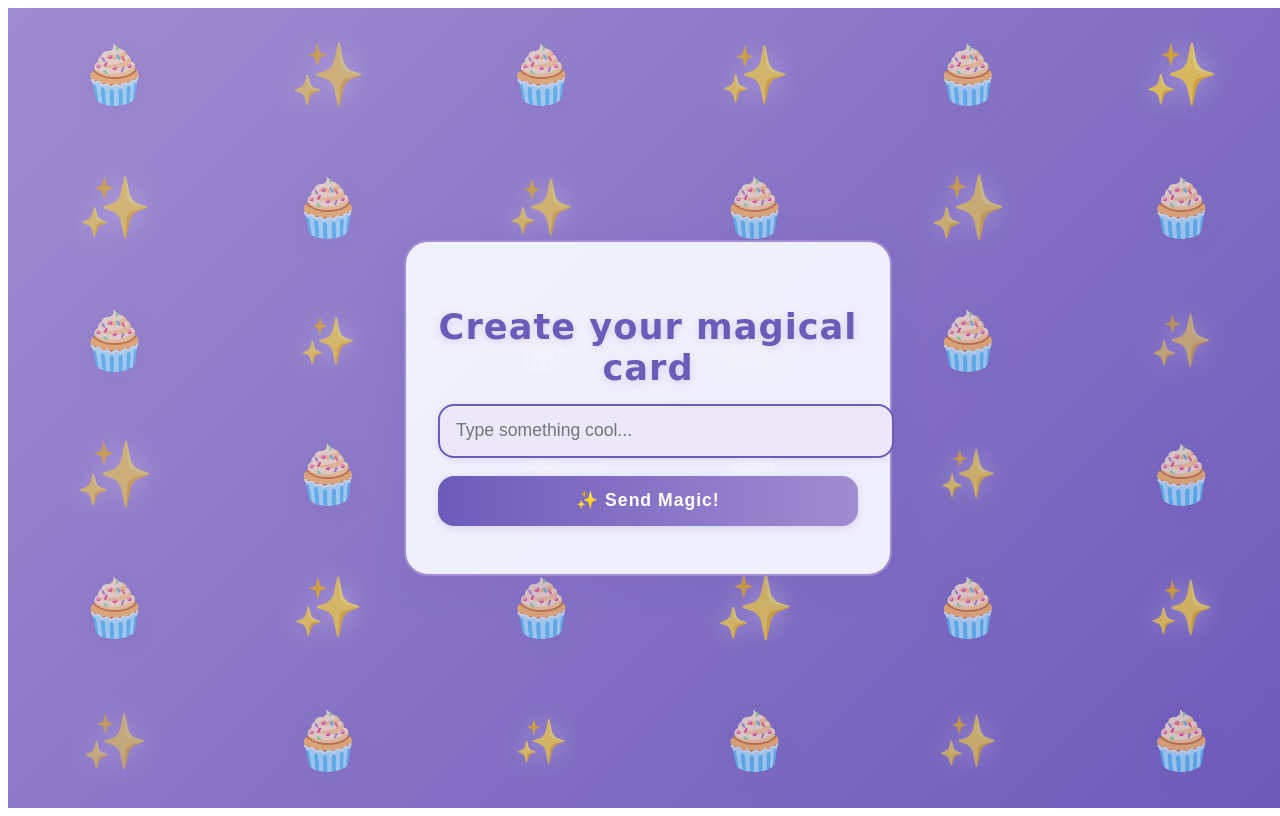
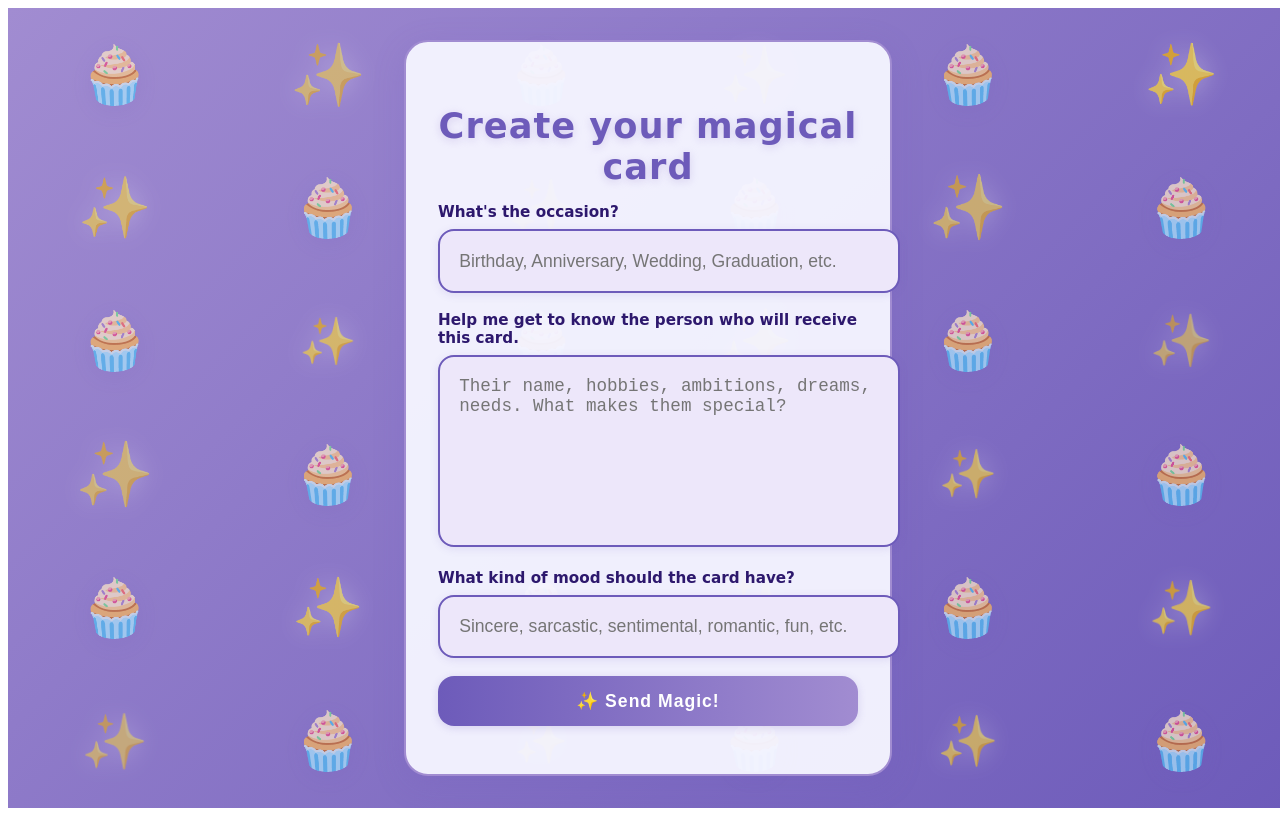
Before and after one commit to kerenkarvat/cards-fe, a React (Vite) app: page / in a window 1280 px wide. Built offline with nearby package versions, Linux system fonts and the light colour scheme.

Commit message:
feat: add basic fields to the card form

```diff
--- a/App.jsx
+++ b/App.jsx
@@ -6,6 +6,9 @@ import GeneratedImage from './GeneratedImage';
 
 function App() {
   const [text, setText] = useState('');
+  const [occasion, setOccasion] = useState('');
+  const [recipientInfo, setRecipientInfo] = useState('');
+  const [mood, setMood] = useState('');
   const [response, setResponse] = useState('');
   const [imageUrl, setImageUrl] = useState(null);
   const [cardId, setCardId] = useState(null);
@@ -23,7 +26,7 @@ function App() {
       const res = await fetch('http://localhost:3000/images', {
         method: 'POST',
         headers: { 'Content-Type': 'application/json' },
-        body: JSON.stringify({ text }),
+        body: JSON.stringify({ text, occasion, recipientInfo, mood }),
       });
       if (!res.ok) throw new Error('API error');
       const contentType = res.headers.get('content-type');
@@ -92,6 +95,12 @@ function App() {
         <CardForm
           text={text}
           setText={setText}
+          occasion={occasion}
+          setOccasion={setOccasion}
+          recipientInfo={recipientInfo}
+          setRecipientInfo={setRecipientInfo}
+          mood={mood}
+          setMood={setMood}
           loading={loading}
           handleSubmit={handleSubmit}
         />
--- a/CardForm.jsx
+++ b/CardForm.jsx
@@ -1,26 +1,74 @@
 import React from 'react';
 
-function CardForm({ text, setText, loading, handleSubmit }) {
+function CardForm({ occasion, setOccasion, recipientInfo, setRecipientInfo, mood, setMood, loading, handleSubmit }) {
+  const inputStyle = {
+    width: '100%',
+    padding: '1.2rem',
+    borderRadius: 16,
+    border: '2px solid #6d5bba',
+    fontSize: '1.1rem',
+    marginBottom: 18,
+    outline: 'none',
+    background: '#ede7fa',
+    color: '#2d186d',
+    boxShadow: '0 2px 8px #6d5bba22',
+    transition: 'border 0.2s',
+  };
+
+  const labelStyle = {
+    display: 'block',
+    marginBottom: '0.5rem',
+    color: '#2d186d',
+    fontSize: '0.95rem',
+    textAlign: 'left',
+    fontWeight: 600
+  };
+
   return (
     <form onSubmit={handleSubmit}>
+      <label style={labelStyle}>
+        What's the occasion?
+      </label>
       <input
         type="text"
-        value={text}
-        onChange={e => setText(e.target.value)}
-        placeholder="Type something cool..."
+        value={occasion}
+        onChange={e => setOccasion(e.target.value)}
+        placeholder="Birthday, Anniversary, Wedding, Graduation, etc."
+        maxLength={200}
         style={{
-          width: '100%',
-          padding: '0.9rem 1rem',
-          borderRadius: 16,
-          border: '2px solid #6d5bba',
-          fontSize: '1.1rem',
-          marginBottom: 18,
-          outline: 'none',
-          background: '#ede7fa',
-          color: '#2d186d',
-          boxShadow: '0 2px 8px #6d5bba22',
-          transition: 'border 0.2s',
+          ...inputStyle,
         }}
+        required
+      />
+
+      <label style={labelStyle}>
+        Help me get to know the person who will receive this card.
+      </label>
+      <textarea
+        value={recipientInfo}
+        onChange={e => setRecipientInfo(e.target.value)}
+        placeholder="Their name, hobbies, ambitions, dreams, needs. What makes them special?"
+        style={{
+          ...inputStyle,
+          height: '150px',
+          resize: 'none',
+        }}
+        maxLength={200}
+        required
+      />
+
+      <label style={labelStyle}>
+        What kind of mood should the card have?
+      </label>
+      <input
+        type="text"
+        value={mood}
+        onChange={e => setMood(e.target.value)}
+        placeholder="Sincere, sarcastic, sentimental, romantic, fun, etc."
+        style={{
+          ...inputStyle,
+        }}
+        maxLength={100}
         required
       />
       <button
```
Also changed, not shown: 1 other file (tests, documents, lock files or other folders).
